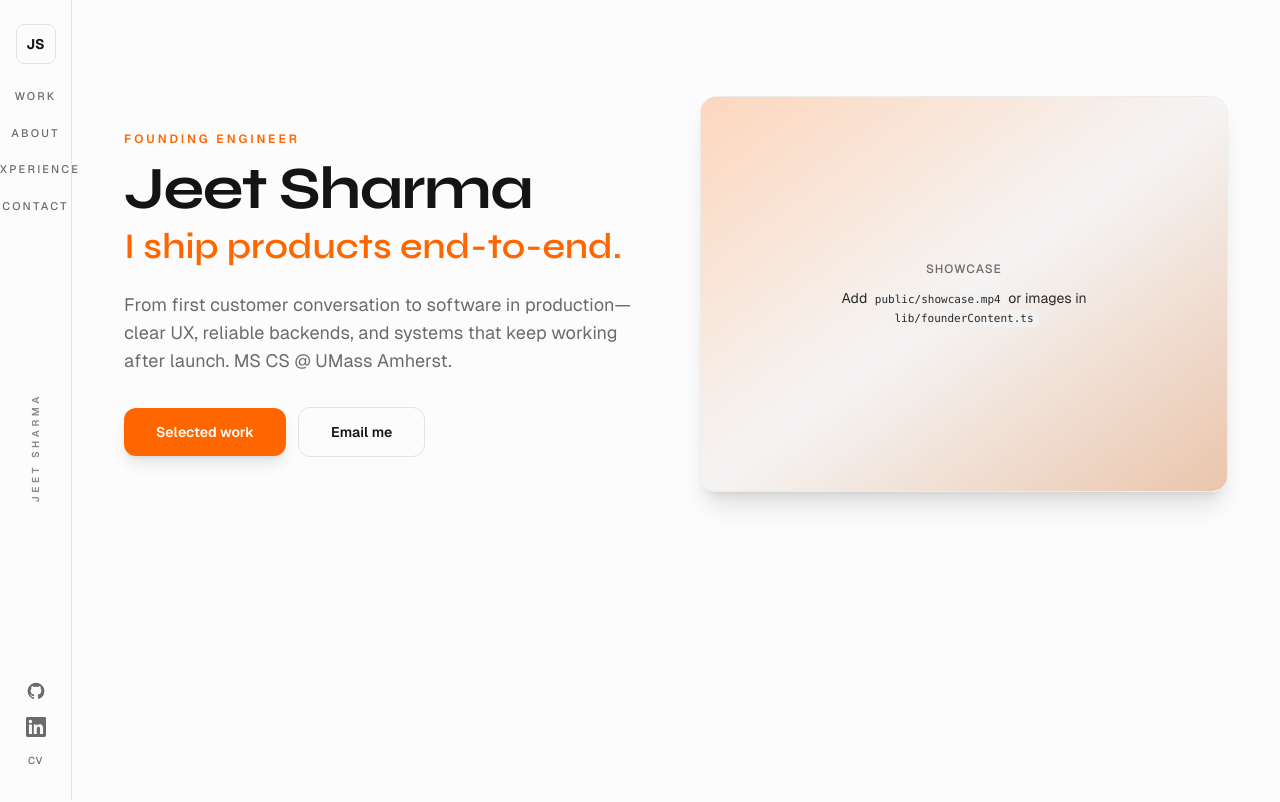
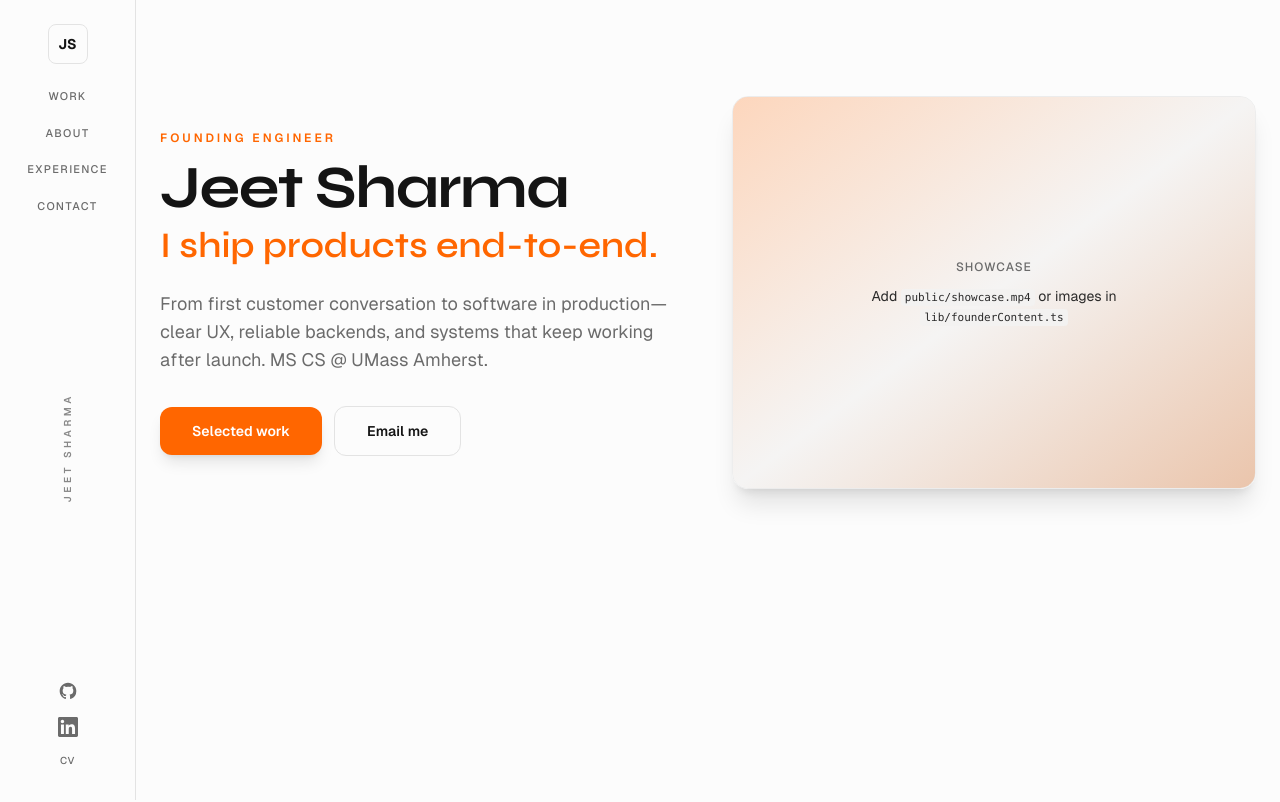
Before and after one commit to JeetDSharma/portfolio, a Next.js app: page / in a window 1280 px wide. Shown: the top 802 px of the page. Built offline with nearby package versions, Linux system fonts and the light colour scheme.

Commit message:
Update AppShell and Navbar components to adjust layout spacing and improve styling consistency

```diff
--- a/components/AppShell.tsx
+++ b/components/AppShell.tsx
@@ -10,7 +10,7 @@ export default function AppShell({
     <div className="min-h-screen bg-background">
       <Navbar />
       {/* Desktop sidebar width matches Navbar fixed rail */}
-      <div className="md:pl-[4.5rem]">{children}</div>
+      <div className="md:pl-[8.5rem]">{children}</div>
     </div>
   );
 }
--- a/components/Navbar.tsx
+++ b/components/Navbar.tsx
@@ -77,7 +77,7 @@ export default function Navbar() {
       )}
 
       {/* Desktop vertical rail */}
-      <aside className="fixed bottom-0 left-0 top-0 z-50 hidden w-[4.5rem] flex-col border-r border-border bg-background/95 py-6 backdrop-blur md:flex">
+      <aside className="fixed bottom-0 left-0 top-0 z-50 hidden w-[8.5rem] shrink-0 flex-col border-r border-border bg-background/95 px-2 py-6 backdrop-blur md:flex">
         <button
           type="button"
           onClick={scrollTop}
@@ -88,7 +88,7 @@ export default function Navbar() {
         </button>
 
         <nav
-          className="mt-6 flex flex-col items-center gap-5 px-2"
+          className="mt-6 flex w-full flex-col items-stretch gap-5 px-1"
           aria-label="Primary"
         >
           {links.map((l) => (
@@ -96,7 +96,7 @@ export default function Navbar() {
               key={l.id}
               type="button"
               onClick={() => go(l.id)}
-              className="text-[11px] font-medium uppercase tracking-[0.2em] text-muted-foreground transition-colors hover:text-brand"
+              className="whitespace-nowrap text-center text-[11px] font-medium uppercase tracking-[0.12em] text-muted-foreground transition-colors hover:text-brand"
             >
               {l.label}
             </button>
```
